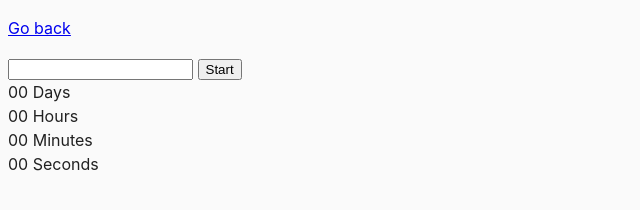
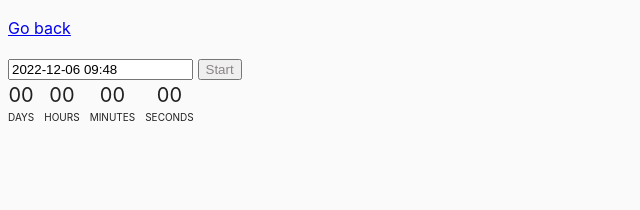
Before and after one commit to OlegRosinskyi/goit-js-hw-09, a website built with Parcel: page src/02-timer.html in a window 1280 px wide. Both pictures are taken after a click on the button "Start". Shown: the whole page, without its empty margins (0-640 px from the left). Built offline with nearby package versions, Linux system fonts and the light colour scheme.

Commit message:
update 02-timer.js, css

```diff
--- a/package.json
+++ b/package.json
@@ -18,6 +18,7 @@
     "url": "https://github.com/goitacademy/parcel-project-template/issues"
   },
   "dependencies": {
+    "flatpickr": "^4.6.13",
     "modern-normalize": "^1.1.0"
   },
   "devDependencies": {
--- a/src/css/common.css
+++ b/src/css/common.css
@@ -11,8 +11,29 @@ body {
   color: #212121;
   line-height: 1.5;
 }
-
 img {
   display: block;
   max-width: 100%;
 }
+.button_my{
+    color: rgb(138, 132, 132);
+  }
+.timer_my{
+  display: flex;
+  flex-wrap: wrap;
+  gap: 10px;
+  font-size: 20px;
+  text-transform:uppercase;
+
+}
+.field_my{
+  display: flex;
+  flex-direction: column;
+  align-items: center;
+}
+.value_my{
+font-size: 20px;
+}
+.label_my{
+  font-size: 10px;
+}
--- a/src/js/02-timer.js
+++ b/src/js/02-timer.js
@@ -0,0 +1,80 @@
+// commonjs
+//const flatpickr = require('flatpickr');
+
+// es modules are recommended, if available, especially for typescript
+import flatpickr from 'flatpickr';
+// Дополнительный импорт стилей
+import 'flatpickr/dist/flatpickr.min.css';
+const inputEl = document.querySelector('#datetime-picker');
+
+const daysRef = document.querySelector('div [data-days]');
+
+const hoursRef = document.querySelector('div [data-hours]');
+const minutesRef = document.querySelector('div [data-minutes]');
+const secondsRef = document.querySelector('div [data-seconds]');
+
+const buttonEl = document.querySelector('button');
+const timerEl = document.querySelector('.timer');
+const fieldEl = document.querySelector('.field');
+const fieldAllEls = document.querySelectorAll('.field');
+const valueEls = document.querySelectorAll('.value');
+const labelEls = document.querySelectorAll('.label');
+
+timerEl.classList.add('timer_my');
+fieldAllEls.forEach(fieldAllEl => {
+  fieldAllEl.classList.add('field_my');
+});
+valueEls.forEach(valueEl => {
+  valueEl.classList.add('value_my');
+});
+labelEls.forEach(labelEl => {
+  labelEl.classList.add('label_my');
+});
+
+// 2. створюємо константи: Одна хвилина, одна година, один день
+const oneMinute = 1000 * 60;
+const oneHour = oneMinute * 60;
+const oneDay = oneHour * 24;
+let selectData = 0;
+let idSetInterval;
+
+const options = {
+  enableTime: true,
+  time_24hr: true,
+  defaultDate: new Date(),
+  minuteIncrement: 1,
+  onClose(selectedDates) {
+    console.log('hello', selectedDates[0] - options.defaultDate);
+
+    const diff = selectedDates[0] - options.defaultDate;
+    if (diff < 0) {
+      return alert('Please choose a date in the future');
+    } else {
+      selectData = selectedDates[0];
+    }
+  },
+};
+flatpickr(inputEl, options);
+
+const onTimeCount = () => {
+  idSetInterval = setInterval(callback, 1000);
+  buttonEl.classList.add('button_my');
+};
+
+buttonEl.addEventListener('click', onTimeCount);
+
+const callback = () => {
+  const todayDate = new Date();
+  const diff = selectData - todayDate;
+  if (diff >= 0) {
+    const days = Math.floor(diff / oneDay);
+    const hours = Math.floor((diff % oneDay) / oneHour);
+    const minutes = Math.floor((diff % oneHour) / oneMinute);
+    const seconds = Math.floor((diff % oneMinute) / 1000);
+
+    daysRef.textContent = days.toString().padStart(2, '0');
+    hoursRef.textContent = hours.toString().padStart(2, '0');
+    minutesRef.textContent = minutes.toString().padStart(2, '0');
+    secondsRef.textContent = seconds.toString().padStart(2, '0');
+  } else clearTimeout(idSetInterval);
+};
```
Also changed, not shown: 1 other file.
